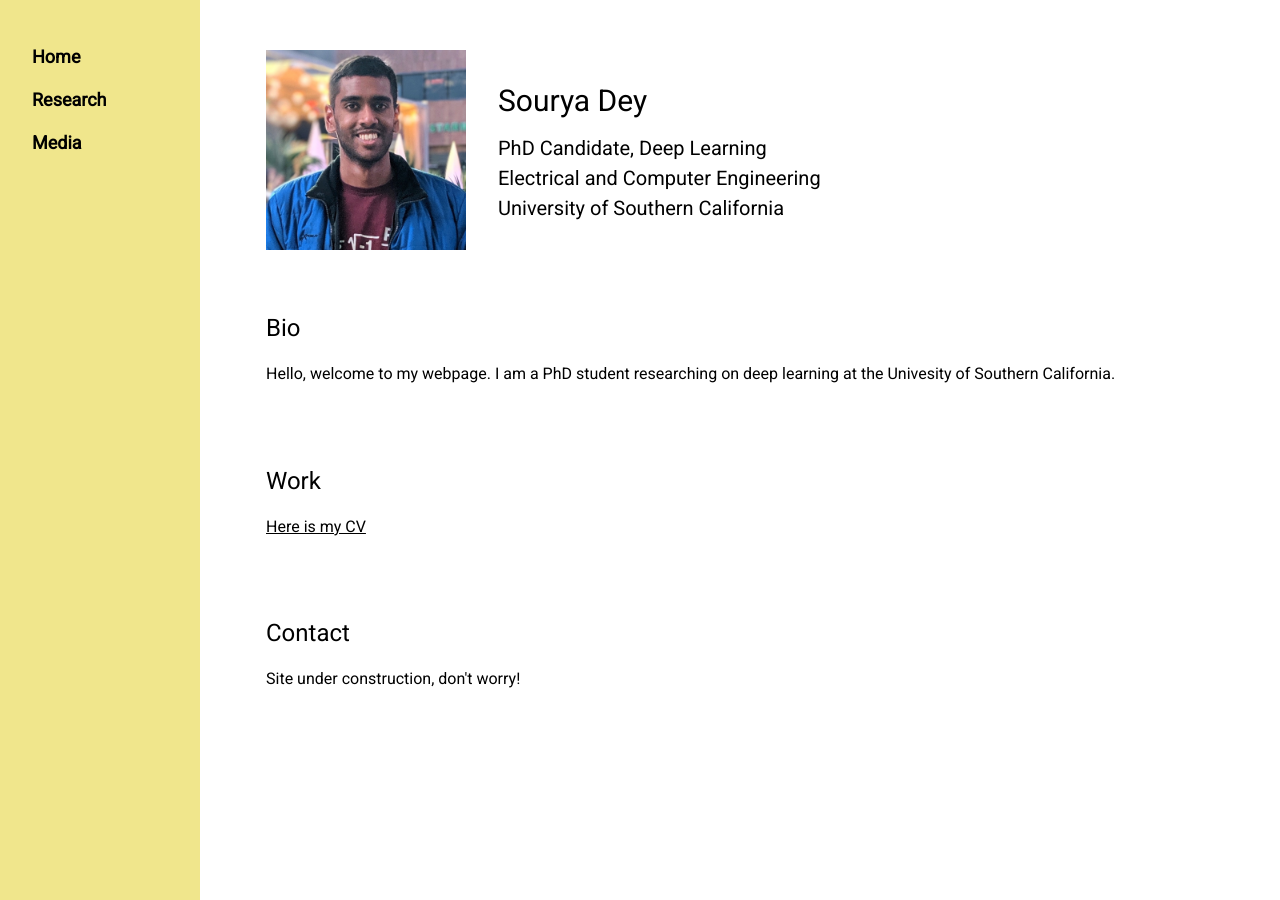
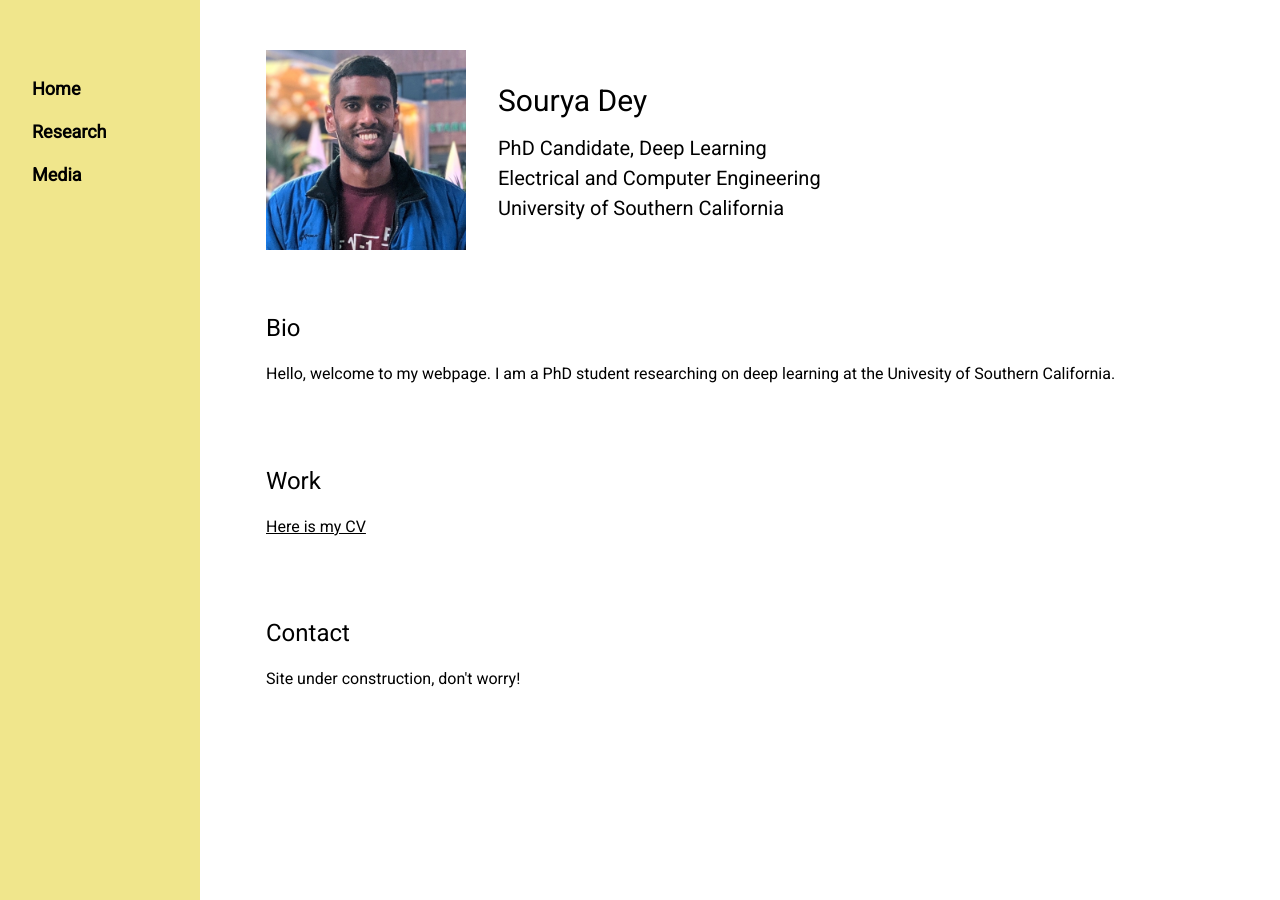
Before and after one commit to souryadey/souryadey.github.io, a Jekyll site: the page built from index.html, in a window 1280 px wide. Built offline with Jekyll 4.4.1, drawn with Linux system fonts in a browser that asks for light colours.

Commit message:
homepage sections spaces 3

```diff
--- a/_layouts/default.html
+++ b/_layouts/default.html
@@ -29,12 +29,8 @@
 		<body>
 			<!-- Sidebar/menu -->
 			<nav class="w3-sidebar w3-khaki w3-collapse w3-top w3-large w3-padding" style="z-index:3;width:200px;font-weight:bold;" id="mySidebar"><br>
-			  <a href="javascript:void(0)" onclick="w3_close()" class="w3-button w3-hide-large w3-display-topleft w3-hover-white w3-margin-bottom" style="width:100%;font-size:22px;">Close Menu</a>
-			  <!--
-			  <div class="w3-container">
-			    <h3 class="w3-padding-64"><b>Sourya Dey</b></h3>
-			  </div>
-			  -->
+			  <a href="javascript:void(0)" onclick="w3_close()" class="w3-button w3-hide-large w3-display-topleft w3-hover-white" style="width:100%;font-size:22px;">Close Menu</a>
+			  <div class="w3-container w3-padding-16"></div>
 			  <div class="w3-bar-block">
 			    <a href="/" onclick="w3_close()" class="w3-bar-item w3-button w3-hover-white">Home</a>
 			    <a href="/research" onclick="w3_close()" class="w3-bar-item w3-button w3-hover-white">Research</a>
```
